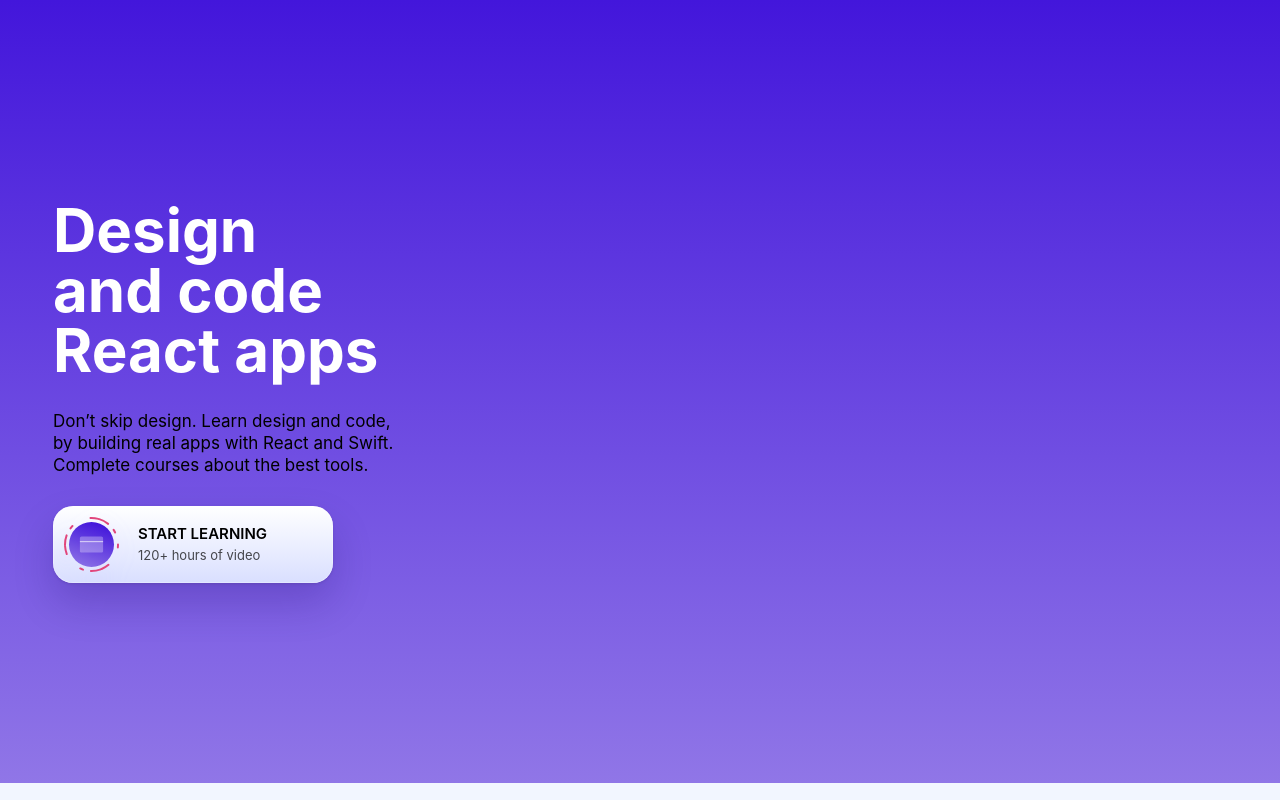
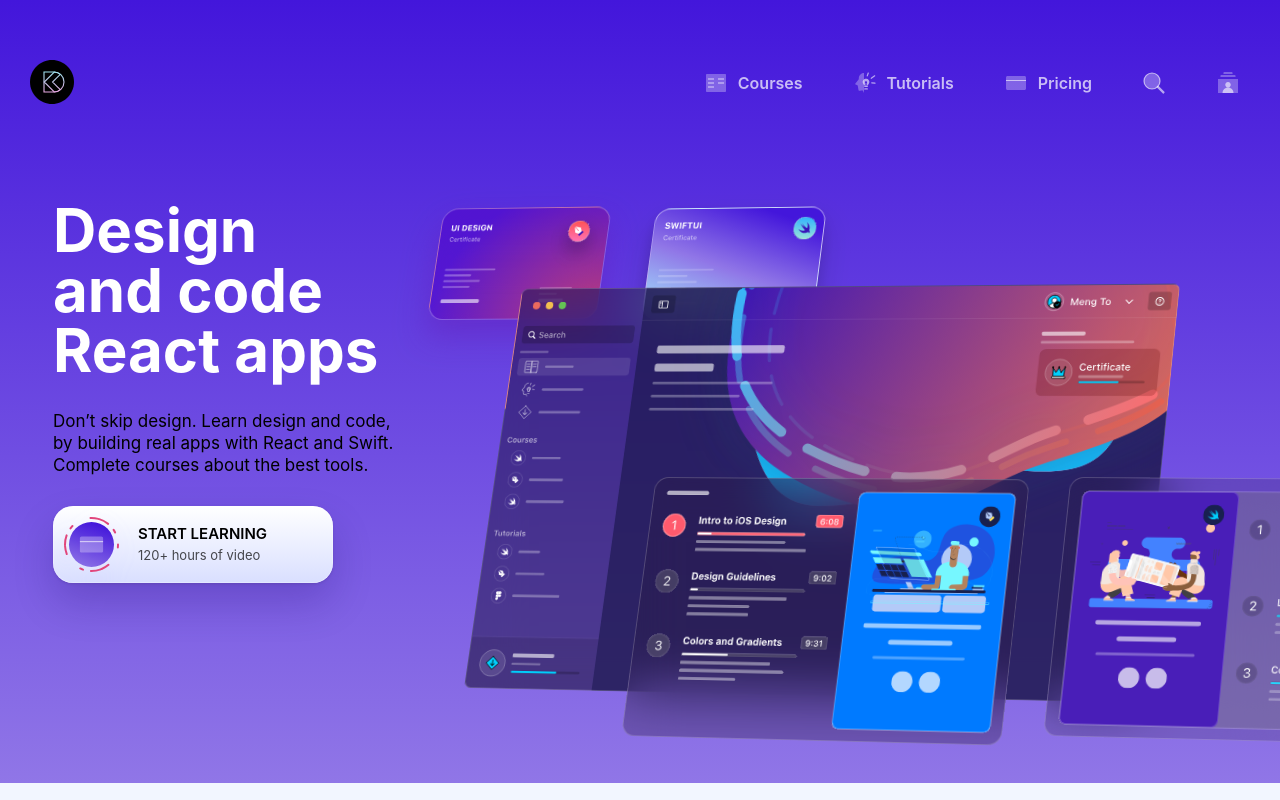
Before and after one commit to SoniaSim/DesignCodeWeb, a Gatsby site: page / in a window 1280 px wide. Built offline with nearby package versions, Linux system fonts and the light colour scheme; Gatsby itself is replaced by a stand-in of ours.

Commit message:
feat: add header & menuButton componenets and animations

```diff
--- /dev/null
+++ b/src/components/animations/MockupAnimation.js
@@ -0,0 +1,146 @@
+import React from "react"
+import styled from "styled-components"
+
+function MockupAnimation() {
+  return (
+    <Wrapper>
+      <div className="mockup1" />
+      <div className="mockup2" />
+      <div className="mockup3" />
+      <div className="mockup4" />
+      <div className="mockup5" />
+    </Wrapper>
+  )
+}
+
+const Wrapper = styled.div`
+  position: relative;
+  perspective: 5000;
+
+  * {
+    transform: rotateY(-20deg) rotateX(20deg);
+    transform-origin: bottom left;
+    transition: 1s cubic-bezier(0.075, 0.82, 0.165, 1);
+  }
+
+  :hover div {
+    transform: rotateX(0deg) rotateY(0deg);
+    :hover {
+      filter: brightness(150%) saturate(120%);
+    }
+    &.mockup1 {
+      transform: translate(-30px, -30px);
+      transition-delay: 0.1s;
+    }
+    &.mockup2 {
+      transform: translate(0, -30px);
+      transition-delay: 0.2s;
+    }
+    &.mockup3 {
+      transition-delay: 0.1s;
+    }
+    &.mockup4 {
+      transform: translate(-120px, 30px);
+      transition-delay: 0.1s;
+    }
+    &.mockup5 {
+      transform: translate(-90px, 30px);
+      transition-delay: 0.2s;
+    }
+  }
+
+  .mockup1 {
+    position: absolute;
+    width: 183px;
+    height: 120px;
+    right: 617px;
+    top: 0px;
+
+    background: url("/images/animations/mockup1.svg"),
+      radial-gradient(
+        218.51% 281.09% at 100% 100%,
+        rgba(253, 63, 51, 0.6) 0%,
+        rgba(76, 0, 200, 0.6) 45.83%,
+        rgba(76, 0, 200, 0.6) 100%
+      );
+    border: 0.273134px solid rgba(255, 255, 255, 0.3);
+    box-sizing: border-box;
+    box-shadow: 0px 16.3881px 32.7761px rgba(99, 30, 187, 0.5);
+    backdrop-filter: blur(21.8507px);
+    /* Note: backdrop-filter has minimal browser support */
+
+    border-radius: 16.3881px;
+  }
+
+  .mockup2 {
+    position: absolute;
+    width: 183px;
+    height: 120px;
+    right: 403px;
+    top: 0px;
+
+    background: url("/images/animations/mockup2.svg"),
+      linear-gradient(
+        198.85deg,
+        #4316db 12.72%,
+        #9076e7 54.49%,
+        #a2eeff 100.01%
+      );
+    border: 0.27304px solid rgba(255, 255, 255, 0.5);
+    box-shadow: 0px 8.19119px 16.3824px rgba(0, 0, 0, 0.1),
+      0px 16.3824px 32.7648px rgba(0, 0, 0, 0.15);
+    backdrop-filter: blur(21.8432px);
+    /* Note: backdrop-filter has minimal browser support */
+
+    border-radius: 16.3824px;
+  }
+
+  .mockup3 {
+    position: absolute;
+    width: 701px;
+    height: 428px;
+    right: 62px;
+    top: 60px;
+
+    background: url("/images/animations/mockup3.svg"), rgba(23, 12, 61, 0.5);
+    border: 0.342305px solid rgba(255, 255, 255, 0.2);
+    backdrop-filter: blur(27.3844px);
+    /* Note: backdrop-filter has minimal browser support */
+
+    border-radius: 6.8461px;
+  }
+
+  .mockup4 {
+    position: absolute;
+    width: 399px;
+    height: 274px;
+    right: 207px;
+    top: 262px;
+
+    background: url("/images/animations/mockup4.svg"), rgba(39, 20, 62, 0.3);
+    border: 0.5px solid rgba(255, 255, 255, 0.2);
+    box-sizing: border-box;
+    backdrop-filter: blur(27.3844px);
+    /* Note: backdrop-filter has minimal browser support */
+
+    border-radius: 14px;
+  }
+
+  .mockup5 {
+    position: absolute;
+    width: 412px;
+    height: 274px;
+    right: -228px;
+    top: 262px;
+
+    background: url("/images/animations/mockup5.svg"), rgba(39, 20, 62, 0.2);
+    border: 0.5px solid rgba(255, 255, 255, 0.2);
+    box-sizing: border-box;
+    backdrop-filter: blur(27.3844px);
+    /* Note: backdrop-filter has minimal browser support */
+
+    border-radius: 14px;
+  }
+`
+
+export default MockupAnimation
--- /dev/null
+++ b/src/components/buttons/MenuButton.js
@@ -0,0 +1,33 @@
+import React from "react"
+import styled from "styled-components"
+import { Link } from "gatsby"
+
+function MenuButton({ item }) {
+  return (
+    <Link to={item.link}>
+      <MenuItem hasTitle={item.title ? true : false}>
+        <img src={item.icon} alt={item.title} />
+        {item.title}
+      </MenuItem>
+    </Link>
+  )
+}
+
+const MenuItem = styled.div`
+  color: rgba(255, 255, 255, 0.7);
+  display: grid;
+  grid-template-columns: 24px auto;
+  gap: ${props => (props.hasTitle ? "10px" : "0px")};
+  align-items: center;
+  padding: 10px;
+  border-radius: 10px;
+  transition: 0.5s ease-out;
+
+  :hover {
+    background: rgba(255, 255, 255, 0.1);
+    box-shadow: 0px 10px 20px rgba(0, 0, 0, 0.1),
+      inset 0px 0px 0px 0.5px rgba(255, 255, 255, 0.2);
+  }
+`
+
+export default MenuButton
--- a/src/components/buttons/PurchasseButton.js
+++ b/src/components/buttons/PurchasseButton.js
@@ -8,7 +8,7 @@
     <Link to="/page-2">
       <Wrapper>
         <IconWrapper>
-          <Icon src="/images/icons/credit.svg" />
+          <Icon src="/images/icons/credit.svg" className="icon" />
           <Ring src="/images/icons/icon-ring.svg"></Ring>
         </IconWrapper>
         <TextWrapper>
@@ -35,10 +35,19 @@
   align-items: center;
   gap: 20px;
 
+  *,
+  & {
+    transition: 1s cubic-bezier(0.075, 0.82, 0.165, 1);
+  }
+
   :hover {
     box-shadow: 0px 1px 3px rgba(0, 0, 0, 0.1),
       0px 30px 60px rgba(23, 0, 102, 0.5),
       inset 0px 0px 0px 0.5px rgba(255, 255, 255, 0.5);
+    transform: translateY(-3px);
+    .icon {
+      transform: scale(1.2);
+    }
   }
 `
 
@@ -76,6 +85,9 @@
   position: absolute;
   top: -15px;
   left: -16px;
+  ${Wrapper}:hover & {
+    transform: rotate(30deg) scale(1.2) translate(1px, 1px);
+  }
 `
 
 export default PurchasseButton
--- /dev/null
+++ b/src/components/layout/Header.js
@@ -0,0 +1,39 @@
+import { Link } from "gatsby"
+import React from "react"
+import styled from "styled-components"
+import { menuData } from "../../data/MenuData"
+import MenuButton from "../buttons/MenuButton"
+
+function Header() {
+  return (
+    <Wrapper>
+      <Link to="/">
+        <img src="/images/logos/logo.svg" alt="logo" />
+      </Link>
+      <MenuWrapper count={menuData.length}>
+        {menuData.map((item, index) => (
+          <MenuButton item={item} key={index} />
+        ))}
+      </MenuWrapper>
+    </Wrapper>
+  )
+}
+
+const Wrapper = styled.div`
+  position: absolute;
+  top: 60px;
+  display: grid;
+  grid-template-columns: 44px auto;
+  justify-content: space-between;
+  align-items: center;
+  width: 100%;
+  padding: 0 30px;
+`
+
+const MenuWrapper = styled.div`
+  display: grid;
+  grid-template-columns: repeat(${props => props.count}, auto);
+  gap: 30px;
+`
+
+export default Header
--- a/src/components/layout/layout.js
+++ b/src/components/layout/layout.js
@@ -1,11 +1,13 @@
 import React from "react"
 import GlobalStyle from "../styles/GlobalStyle"
+import Header from "./Header"
 import "./layout.css"
 
 function Layout({ children }) {
   return (
     <>
       <GlobalStyle />
+      <Header />
       <main>{children}</main>
     </>
   )
--- a/src/components/sections/HeroSection.js
+++ b/src/components/sections/HeroSection.js
@@ -1,5 +1,6 @@
 import React from "react"
 import styled from "styled-components"
+import MockupAnimation from "../animations/MockupAnimation"
 import PurchasseButton from "../buttons/PurchasseButton"
 import { themes } from "../styles/ColorStyles"
 import { H1, MediumText } from "../styles/TextStyles"
@@ -21,6 +22,7 @@
             subtitle="120+ hours of video"
           />
         </TextWrapper>
+        <MockupAnimation />
       </ContentWrapper>
     </Wrapper>
   )
@@ -30,12 +32,15 @@
 
 const Wrapper = styled.div`
   background: linear-gradient(180deg, #4316db 0%, #9076e7 100%);
+  overflow: hidden;
 `
 
 const ContentWrapper = styled.div`
   max-width: 1234px;
   padding: 200px 30px;
   margin: 0 auto;
+  display: grid;
+  grid-template-columns: 360px auto;
 `
 
 const TextWrapper = styled.div`
--- /dev/null
+++ b/src/data/MenuData.js
@@ -0,0 +1,11 @@
+export const menuData = [
+  { title: "Courses", icon: "/images/icons/courses.svg", link: "/courses" },
+  {
+    title: "Tutorials",
+    icon: "/images/icons/tutorials.svg",
+    link: "/tutorials",
+  },
+  { title: "Pricing", icon: "/images/icons/pricing.svg", link: "/pricing" },
+  { title: "", icon: "/images/icons/search.svg", link: "/search" },
+  { title: "", icon: "/images/icons/account.svg", link: "/account" },
+]
```
